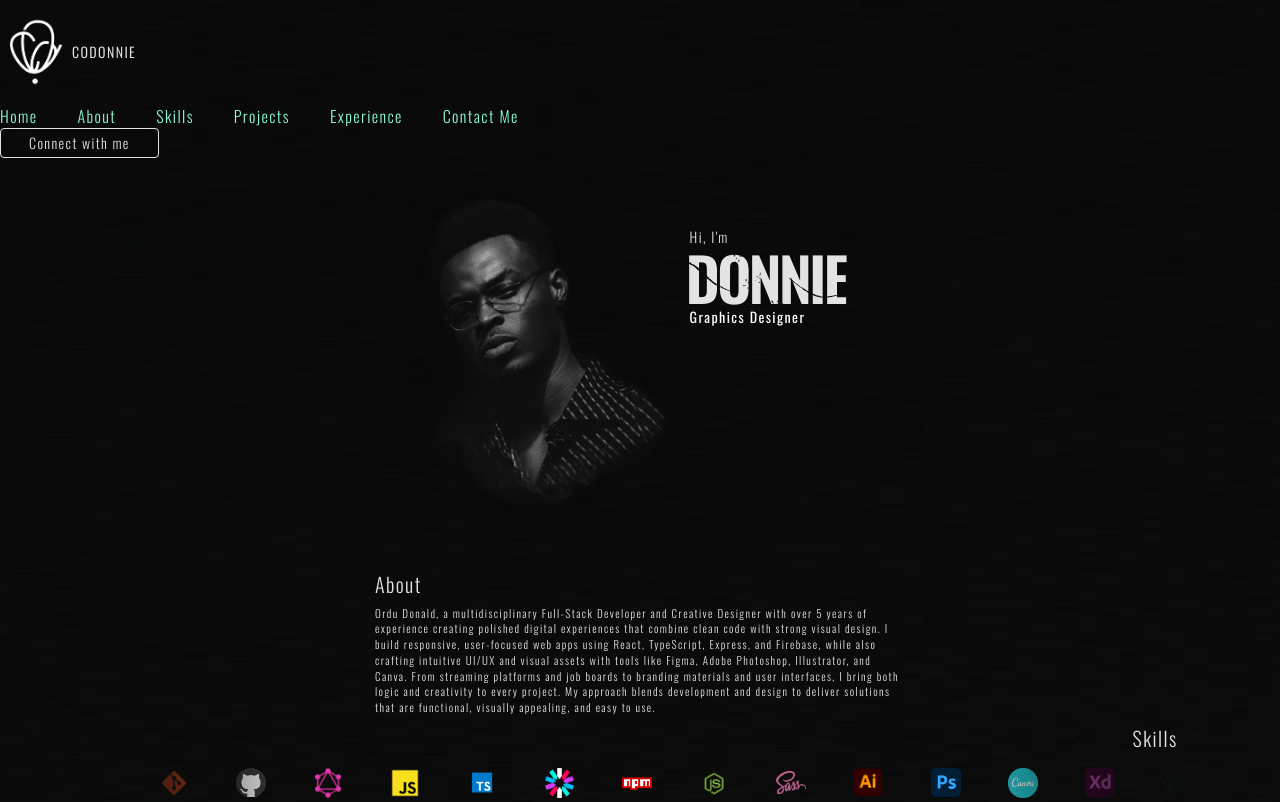
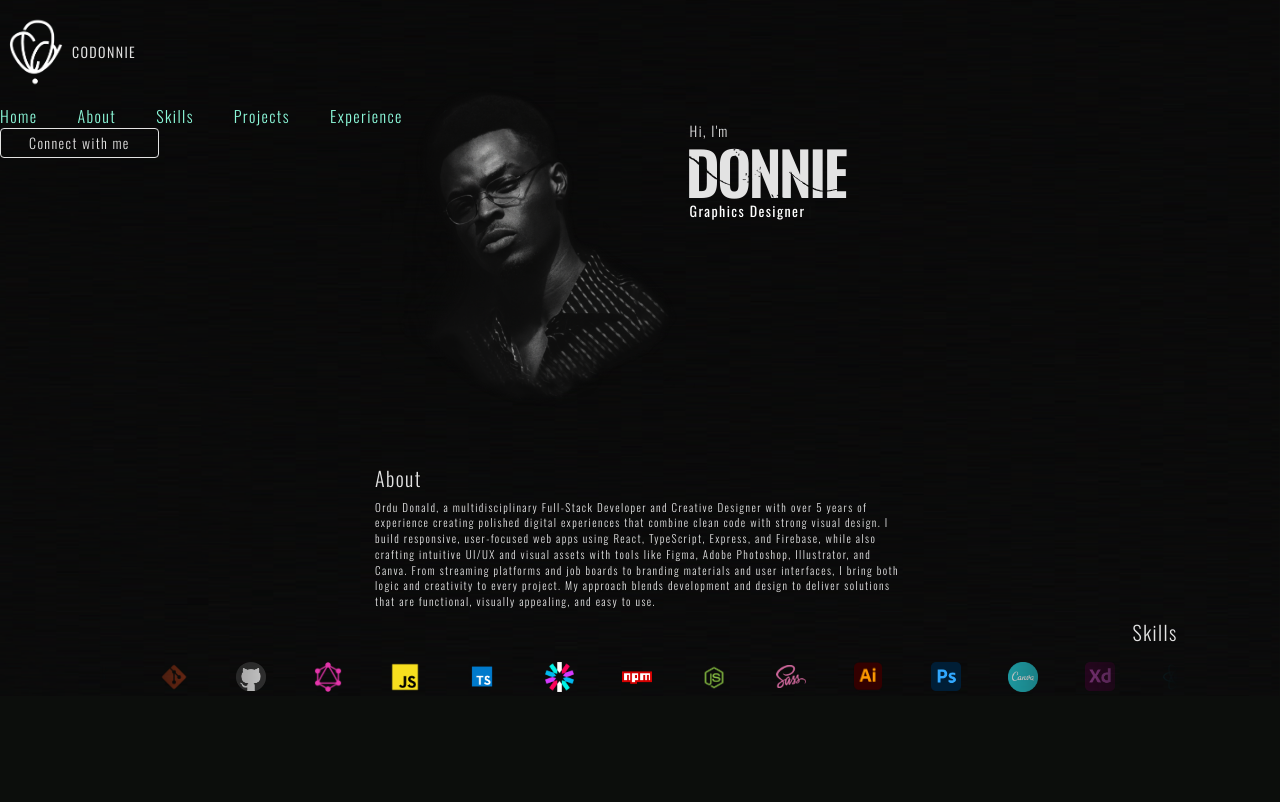
Before and after one commit to CODonnie/CODfolio, a React (Vite) app: page / in a window 1280 px wide. Built offline with nearby package versions, Linux system fonts and the light colour scheme.

Commit message:
fixed navbar position

```diff
--- a/src/components/Main/Hero.jsx
+++ b/src/components/Main/Hero.jsx
@@ -11,7 +11,7 @@ const Hero = () => {
     });
 
     return (
-        <div className='flex justify-center items-center w-full'>
+        <div className='flex justify-center items-center w-full pt-13'>
             <div className="mobhero relative z-10 grid grid-cols-3 justify-center items-center">
                 <div className='flex flex-col justify-center items-start absolute top-[16%] right-[11%] z-0'>
                     <p className='px-1'>Hi, I'm</p>
--- a/src/components/Navigations/Navbar.jsx
+++ b/src/components/Navigations/Navbar.jsx
@@ -37,7 +37,7 @@ const Navbar = () => {
             </aside>
 
             {/* main nav */}
-            <main className='w-full flex flex-col'>
+            <main className='fixed top-0 left-0 w-full flex flex-col'>
                 <div className='flex justify-between items-center px-5 my-4 sm:px-0'>
                     <Menu className='block text-[hsl(var(--accent-color))] sm:hidden' onClick={() => setAside(!aside)} />
                     <div className={`${aside ? "flex justify-end items-center invisible" : 'flex justify-end items-center'}`}>
```
Also changed, not shown: src/assets/project data model.PNG (added).
